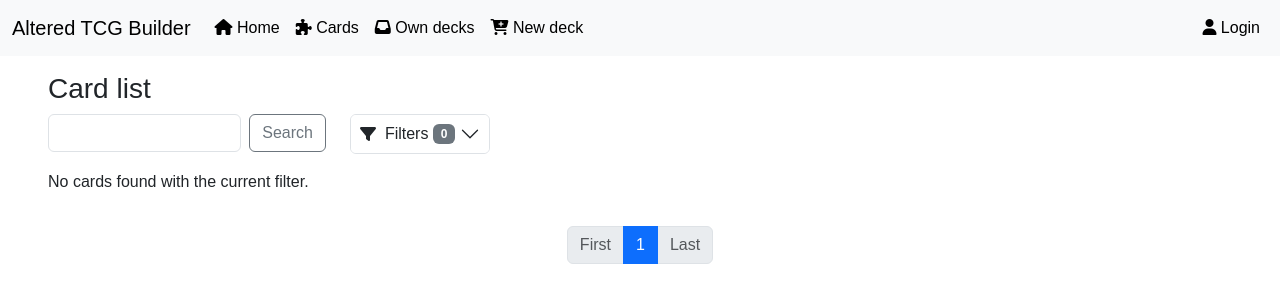
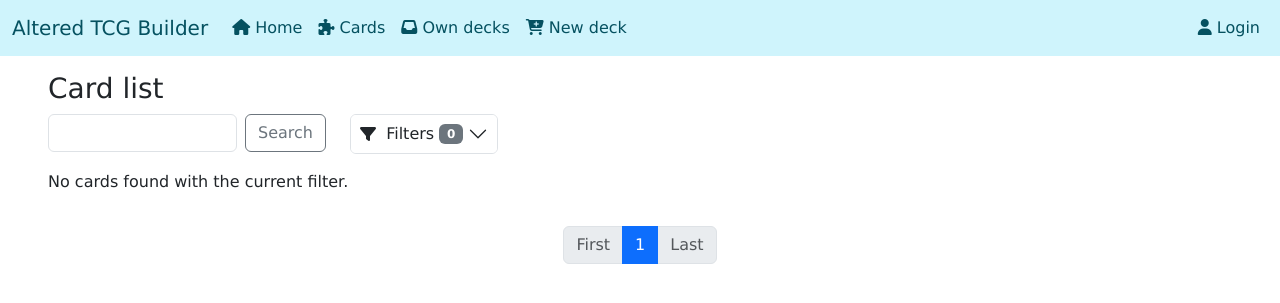
Before and after one commit to Ajordat/alteredbuilder, a Django app: page /decks/cards/ in a window 1280 px wide. Shown: the top 303 px of the page. Run offline with Django 5.2, Linux system fonts and the light colour scheme; data that the repository does not hold is empty; parts of the project's set-up code (start-up, migrations or seed data) failed here and were passed over.

Commit message:
Font and navbar updates

```diff
--- a/alteredbuilder/statics/css/base.css
+++ b/alteredbuilder/statics/css/base.css
@@ -1,5 +1,4 @@
 
 body {
-    /* background-color: #eef0f2; */
-    font-family: Arial, Helvetica, sans-serif;
+    font-family: Verdana, Tahoma, Geneva, sans-serif;
 }
--- a/alteredbuilder/templates/base.html
+++ b/alteredbuilder/templates/base.html
@@ -16,36 +16,36 @@
 {% endblock %}
     </head>
     <body>
-        <nav class="navbar navbar-expand-md bg-body-tertiary sticky-top" style="background-color: #e3f2fd;">
+        <nav class="navbar navbar-expand-md bg-info-subtle sticky-top">
             <div class="container-fluid">
-                <a class="navbar-brand" href="{% url 'index' %}">Altered TCG Builder</a>
+                <a class="navbar-brand text-info-emphasis" href="{% url 'index' %}">Altered TCG Builder</a>
                 <button class="navbar-toggler" type="button" data-bs-toggle="collapse" data-bs-target="#navbarSupportedContent" aria-controls="navbarSupportedContent" aria-expanded="false" aria-label="Toggle navigation">
                     <span class="navbar-toggler-icon"></span>
                 </button>
                 <div class="collapse navbar-collapse" id="navbarSupportedContent">
                     <ul class="navbar-nav me-auto">
                         <li class="nav-item">
-                            <a class="nav-link active" aria-current="page" href="{% url 'index' %}"><i class="fa-solid fa-house"></i> Home</a>
+                            <a class="nav-link active text-info-emphasis" aria-current="page" href="{% url 'index' %}"><i class="fa-solid fa-house"></i> Home</a>
                         </li>
                         <li class="nav-item">
-                            <a class="nav-link active" aria-current="page" href="{% url 'cards' %}"><i class="fa-solid fa-puzzle-piece"></i> Cards</a>
+                            <a class="nav-link active text-info-emphasis" aria-current="page" href="{% url 'cards' %}"><i class="fa-solid fa-puzzle-piece"></i> Cards</a>
                         </li>
                         <li class="nav-item">
-                            <a class="nav-link active" href="{% url 'own-deck' %}"><i class="fa-solid fa-inbox"></i> Own decks</a>
+                            <a class="nav-link active text-info-emphasis" href="{% url 'own-deck' %}"><i class="fa-solid fa-inbox"></i> Own decks</a>
                         </li>
                         <li class="nav-item">
-                            <a class="nav-link active" href="{% url 'new-deck' %}"><i class="fa-solid fa-cart-plus"></i> New deck</a>
+                            <a class="nav-link active text-info-emphasis" href="{% url 'new-deck' %}"><i class="fa-solid fa-cart-plus"></i> New deck</a>
                         </li>
                     </ul>
                     <ul class="navbar-nav">
 {% if user.is_authenticated %}
     {% if user.is_staff %}
                         <li class="nav-item">
-                            <a class="nav-link active" href="{% url 'admin:index' %}"><i class="fa-solid fa-gears"></i> Django Admin</a>
+                            <a class="nav-link active text-info-emphasis" href="{% url 'admin:index' %}"><i class="fa-solid fa-gears"></i> Django Admin</a>
                         </li>
     {% endif %}
                         <li class="nav-item dropdown">
-                            <a class="nav-link active dropdown-toggle" href="#" role="button" data-bs-toggle="dropdown" aria-expanded="false"><i class="fa-solid fa-user"></i> {{ user.username }}</a>
+                            <a class="nav-link active dropdown-toggle text-info-emphasis" href="#" role="button" data-bs-toggle="dropdown" aria-expanded="false"><i class="fa-solid fa-user"></i> {{ user.username }}</a>
                         <ul class="dropdown-menu">
                             <li><a class="dropdown-item disabled" href="#">Profile</a></li>
                             <li><hr class="dropdown-divider"></li>
@@ -54,7 +54,7 @@
                         </li>
 {% else %}
                         <li class="nav-item">
-                            <a class="nav-link active" href="{% url 'account_login' %}?next={{ request.path }}"><i class="fa-solid fa-user"></i> Login</a>
+                            <a class="nav-link active text-info-emphasis" href="{% url 'account_login' %}?next={{ request.path }}"><i class="fa-solid fa-user"></i> Login</a>
                         </li>
 {% endif %}
                     </ul>
```
